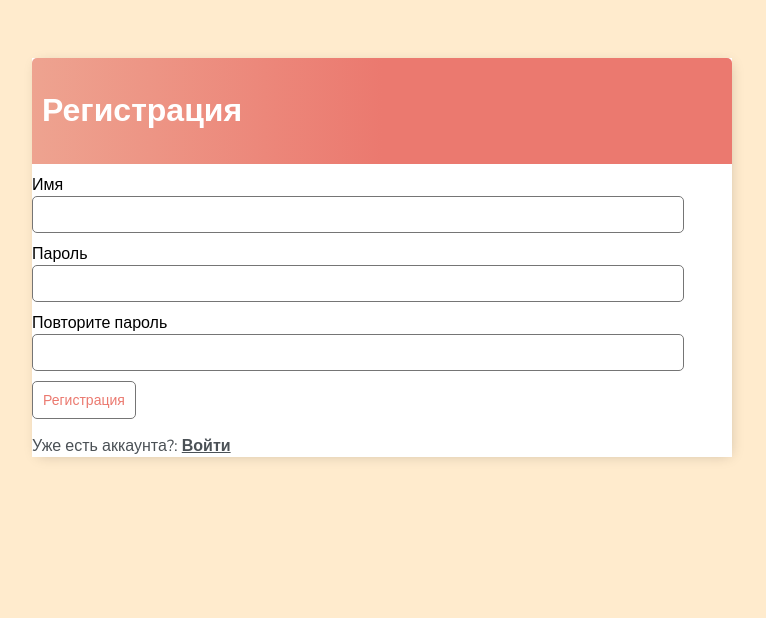
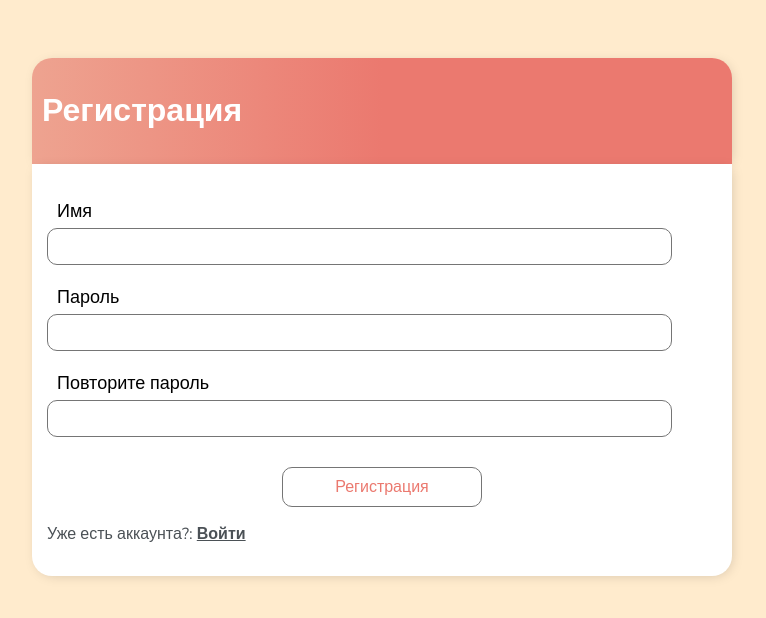
Before and after one commit to G0udini/todoapp, a Django app: page /register/ in a window 1280 px wide. Shown: the top 618 px of the page, without its empty margins (258-1024 px from the left). Run offline with Django 3.2, Linux system fonts and the light colour scheme.

Commit message:
extract css and add login/register forms css

```diff
--- /dev/null
+++ b/base/static/css/base.css
@@ -0,0 +1,200 @@
+@import url("https://fonts.googleapis.com/css2?family=Nunito:wght@200&display=swap");
+
+body {
+    background-color: blanchedalmond;
+    font-family: 'Nunito', sans-serif;
+    padding-top: 50px;
+}
+
+a, p {
+    color: #4b5156
+}
+
+a {
+    font-weight: 600;
+}
+
+.container {
+    max-width: 700px;
+    margin: auto;
+
+}
+
+input {
+    outline: none;
+    border: none;
+}
+
+.header-bar {
+    display: flex;
+    justify-content: space-between;
+    color: white;
+    padding: 10px;
+    border-radius: 20px 20px 0 0;
+    background: linear-gradient(90deg, #EEA390 0%, #EB796F 50%, #EB796F 100%);
+    -webkit-box-shadow: 2px 2px 13px -4px rgba(0,0,0,0.21);
+    box-shadow: 2px 2px 13px -4px rgba(0,0,0,0.21);
+}
+
+.header-bar a {
+    color: rgb(247, 247, 247);
+    text-decoration: none;
+}
+
+.container-body {
+    padding: 15px;
+    -webkit-box-shadow: 2px 2px 13px -4px rgba(0,0,0,0.21);
+    box-shadow: 2px 2px 13px -4px rgba(0,0,0,0.21);
+    background-color: white;
+    border-radius: 0 0 20px 20px;
+    overflow: hidden
+}
+
+.task-wrapper {
+    display: flex;
+    align-items: center;
+    justify-content: space-between;
+    background-color: #fff;
+    border-top: 1px solid #dfe4ea;
+    overflow: hidden;
+}
+
+.task-title {
+    display: flex;
+    padding: 20px;
+    align-items: center;
+}
+
+.task-title a {
+    text-decoration: none;
+    color: #4b5156;
+    margin-left: 10px;
+}
+
+.task-complete-icon {
+    min-width: 20px;
+    height: 20px;
+    width: 20px;
+    background-color: rgb(137, 192, 137);
+    border-radius: 50%;
+}
+
+.task-incomplete-icon {
+    min-width: 20px;
+    height: 20px;
+    width: 20px;
+    background-color: rgb(184, 183, 183);
+    border-radius: 50%;
+}
+
+.task-controls {
+    display: flex;
+    flex-direction: row;
+    flex-wrap: nowrap;
+    align-content: center;
+    justify-content: center;
+    align-items: baseline;
+}
+
+.delete-link {
+    text-decoration: none;
+    font-weight: 900;
+    color: #EB796F;
+    font-size: 22px;
+    line-height: 0;
+    padding: 20px 0px;
+}
+
+.handle {
+    display: inline-block;
+    padding: 20px 16px;
+    cursor: grab;
+    user-select: none;
+}
+
+.handle:after,
+.handle:before {
+    display: block;
+    content: "";
+}
+
+.handle:active,
+.handle:active:before,
+.handle:active:after {
+    cursor: grabbing;
+}
+
+.dropArea {
+    background-color: #f1f2f6;
+    color: black;
+    border: #ced6e0 1px solid;
+}
+
+.selectedTask {
+    opacity: 0.6;
+}
+
+#add-link {
+    color: #EB796F;
+    text-decoration: none;
+    font-size: 42px;
+    text-shadow: 1px 1px #81413b;
+}
+
+#search-add-wrapper {
+    display: flex;
+    justify-content: space-between;
+    align-items: center;
+    padding: 20px;
+}
+
+@media screen and (max-width:320px) {
+    #search-add-wrapper {
+        padding: 10px;
+    }
+}
+
+input[type=text],
+input[type=password],
+textarea {
+    border: 1px solid #757575;
+    border-radius: 10px;
+    padding: 10px;
+    width: 90%;
+}
+
+label {
+    padding: 20px 0 5px 10px !important;
+    display: block;
+    font-size: 18px;
+}
+
+::placeholder {
+    font-weight: 300;
+    opacity: 0.5;
+}
+
+.button {
+    border: 1px solid #757575;
+    background-color: #FFF;
+    color: #EB796F;
+    padding: 10px;
+    font-size: 16px;
+    border-radius: 10px;
+    cursor: pointer;
+    text-decoration: none;
+    min-width: 200px
+
+}
+
+.button-center {
+    margin-top: 30px;
+    display: flex;
+    justify-content: center;
+    align-items: center;
+
+}
+
+.card-body {
+    padding: 20px;
+}
--- a/base/templates/base/main.html
+++ b/base/templates/base/main.html
@@ -1,201 +1,13 @@
+{% load static %}
 <!DOCTYPE html>
 <html lang="en">
 
 <head>
     <meta charset="utf-8">
-    <meta name="description"
-        content="This is to do list implemented using Django by Dennis Ivy who is a full stack web developer.">
-
     <meta http-equiv="X-UA-Compatible" content="IE=edge">
-    <title>To Do Items</title>
-    <meta name="description" content="">
     <meta name="viewport" content="width=device-width, initial-scale=1">
-
-    <link rel="preconnect" href="https://fonts.gstatic.com">
-    <link href="https://fonts.googleapis.com/css2?family=Nunito:wght@200&display=swap" rel="stylesheet">
-
-    <style>
-        body {
-            background-color: blanchedalmond;
-            font-family: 'Nunito', sans-serif;
-            padding-top: 50px;
-        }
-
-        a,
-        p {
-            color: #4b5156
-        }
-
-        a {
-            font-weight: 600;
-        }
-
-        .container {
-            max-width: 700px;
-            margin: auto;
-            background-color: white;
-            -webkit-box-shadow: 2px 2px 13px -4px rgba(0,0,0,0.21);
-            box-shadow: 2px 2px 13px -4px rgba(0,0,0,0.21);
-        }
-
-        input {
-            outline: none;
-            border: none;
-        }
-
-        .header-bar {
-            display: flex;
-            justify-content: space-between;
-            color: white;
-            padding: 10px;
-            border-radius: 5px 5px 0 0;
-            background: linear-gradient(90deg, #EEA390 0%, #EB796F 50%, #EB796F 100%);
-        }
-
-        .header-bar a {
-            color: rgb(247, 247, 247);
-            text-decoration: none;
-        }
-
-        .task-wrapper {
-            display: flex;
-            align-items: center;
-            justify-content: space-between;
-            background-color: #fff;
-            border-top: 1px solid #dfe4ea;
-            overflow: hidden;
-        }
-
-        .task-title {
-            display: flex;
-            padding: 20px;
-            align-items: center;
-        }
-
-        .task-title a {
-            text-decoration: none;
-            color: #4b5156;
-            margin-left: 10px;
-
-        }
-
-        .task-complete-icon {
-            min-width: 20px;
-            height: 20px;
-            width: 20px;
-            background-color: rgb(137, 192, 137);
-            border-radius: 50%;
-        }
-        .task-incomplete-icon {
-            min-width: 20px;
-            height: 20px;
-            width: 20px;
-            background-color: rgb(184, 183, 183);
-            border-radius: 50%;
-        }
-        .task-controls {
-            display: flex;
-            flex-direction: row;
-            flex-wrap: nowrap;
-            align-content: center;
-            justify-content: center;
-            align-items: baseline;
-        }
-        .delete-link {
-            text-decoration: none;
-            font-weight: 900;
-            color: #EB796F;
-            font-size: 22px;
-            line-height: 0;
-            padding: 20px 0px;
-        }
-
-        /*Handle Classes*/
-
-        .handle {
-            display: inline-block;
-            padding: 20px 16px;
-            cursor: grab;
-            user-select: none;
-        }
-
-        .handle:after,
-        .handle:before {
-            display: block;
-            content: "";
-        }
-
-        .handle:active,
-        .handle:active:before,
-        .handle:active:after {
-            cursor: grabbing;
-        }
-
-        .dropArea {
-            background-color: #f1f2f6;
-            color: black;
-            border: #ced6e0 1px solid;
-        }
-
-        .selectedTask {
-            opacity: 0.6;
-        }
-
-
-        #add-link {
-            color: #EB796F;
-            text-decoration: none;
-            font-size: 42px;
-            text-shadow: 1px 1px #81413b;
-        }
-
-        #search-add-wrapper {
-            display: flex;
-            justify-content: space-between;
-            align-items: center;
-            padding: 20px;
-        }
-
-        @media screen and (max-width:320px) {
-            #search-add-wrapper {
-                padding: 10px;
-            }
-        }
-
-        input[type=text],
-        input[type=password],
-        textarea {
-            border: 1px solid #757575;
-            border-radius: 5px;
-            padding: 10px;
-            width: 90%;
-        }
-
-        label {
-            padding-top: 10px !important;
-            display: block;
-        }
-
-        ::placeholder {
-            font-weight: 300;
-            opacity: 0.5;
-        }
-
-        .button {
-            border: 1px solid #757575;
-            background-color: #FFF;
-            color: #EB796F;
-            padding: 10px;
-            font-size: 14px;
-            border-radius: 5px;
-            cursor: pointer;
-            text-decoration: none;
-        }
-
-        .card-body {
-            padding: 20px;
-        }
-    </style>
+    <title>{% block title %}{% endblock title %}</title>
+    <link href='{% static "css/base.css" %}' rel='stylesheet'>
 </head>
 
 <body>
--- a/base/templates/base/register.html
+++ b/base/templates/base/register.html
@@ -1,9 +1,12 @@
 {% extends 'base/main.html' %}
+
+{% block title %}Регистрация{% endblock title %}
+
 {% block content %}
 <div class="header-bar">
     <h1>Регистрация</h1>
 </div>
-<div>
+<div class="container-body">
     <form method="POST">
         {% csrf_token %}
         <label>Имя</label>
@@ -14,7 +17,9 @@
 
         <label>Повторите пароль</label>
         {{form.password2}}
-        <input style="margin-top: 10px;" class="button" type="submit" value="Регистрация">
+        <div class="button-center">
+            <input class="button" type="submit" value="Регистрация">
+        </div>
     </form>
     <p>Уже есть аккаунта?: <a href="{% url 'login' %}">Войти</a></p>
 </div>
```
Also changed, not shown: base/templates/base/login.html (+8 -3 lines), 1 other file.
